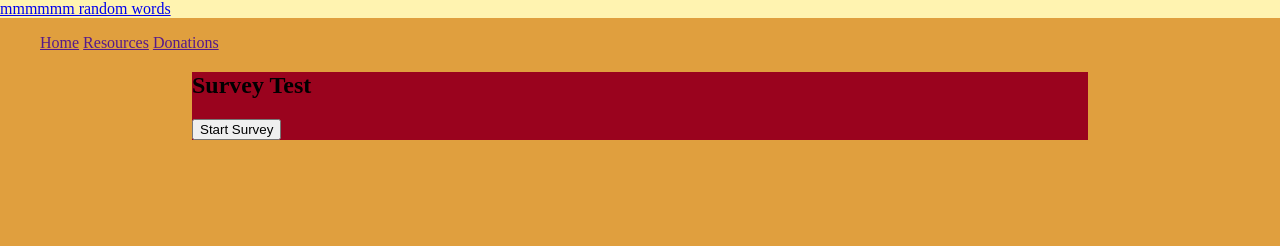
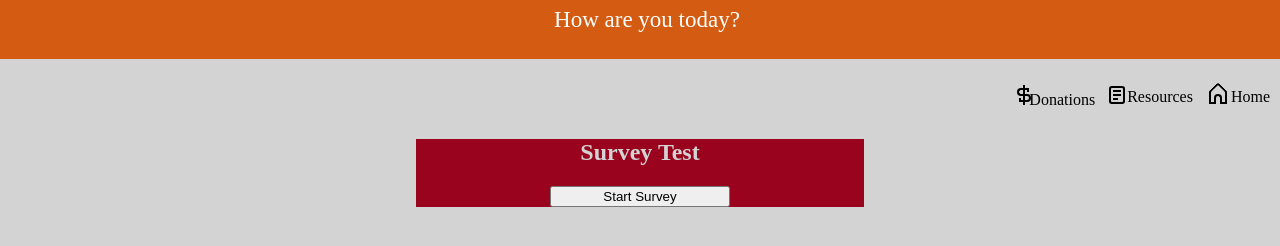
Before and after one commit to Nostalgiahh/SimpleSurvey, a plain HTML site: page index.htm in a window 1280 px wide. Drawn offline with Linux system fonts and the light colour scheme.

Commit message:
Fixed many things and worked on the UI a bit.

```diff
--- a/Survey.css
+++ b/Survey.css
@@ -1,20 +1,35 @@
 body {
-    background: #e09f3e;
+    background: lightgray;
     margin: 0;
 }
 
 .heading {
-    background: #fff3b0;
+    background: #d45b12;
+    width: 100%;
+    height: 45px;
+    text-align: center;
+    font-size: 23px;
+    padding: 7px;
+    color: white;
 }
 
+#Lnk1 {
+  text-decoration: none;
+  color: white;
+}
+
+#Lnk2 {
+  text-decoration: none;
+  color: black;
+}
+#Lnk2:hover {
+color: orange;}
 
 .box {
     background: #9a031e;
-    width: 70%;
+    width: 35%;
     height: 50%;
     margin: auto;
-
-
 }
 
 .assortment {
@@ -24,6 +39,18 @@ body {
     animation-name: fade;
 
 }
+
+.ico {
+  padding: 10px;
+  display: flex;
+  flex-direction: row-reverse;
+  align-items: center;
+  gap: 1em;
+
+}
+
+h2 {
+text-align: center;}
 
 .options1 {
     width: 90%;
@@ -42,3 +69,199 @@ body {
     width: 50px;
     display: none;
 }
+
+#title {
+ color: lightgray;
+}
+
+.aligning {
+  display: flex;
+  justify-content: center;
+
+}
+
+.start {
+  width: 40%;
+
+}
+
+.one, .two, .three {
+  width: 100%;
+  background: lightblue;
+
+}
+
+ .gg-home {
+ background:
+ linear-gradient(to left,
+ currentColor 5px,transparent 0)
+ no-repeat 0 bottom/4px 2px,
+ linear-gradient(to left,
+ currentColor 5px,transparent 0)
+ no-repeat right bottom/4px 2px;
+ box-sizing: border-box;
+ position: relative;
+ display: block;
+ transform: scale(var(--ggs,1));
+ width: 18px;
+ height: 14px;
+ border: 2px solid;
+ border-top: 0;
+ border-bottom: 0;
+ border-top-right-radius: 3px;
+ border-top-left-radius: 3px;
+ border-bottom-right-radius: 0;
+ border-bottom-left-radius: 0;
+ margin-bottom: -2px;
+   display: inline-block;
+ }
+
+ .gg-home::after,
+ .gg-home::before {
+ content: "";
+ display: block;
+ box-sizing: border-box;
+ position: absolute
+ }
+
+ .gg-home::before {
+ border-top: 2px solid;
+ border-left: 2px solid;
+ border-top-left-radius: 4px;
+ transform: rotate(45deg);
+ top: -5px;
+ border-radius: 3px;
+ width: 14px;
+ height: 14px;
+ left: 0
+ }
+
+ .gg-home::after {
+ width: 8px;
+ height: 10px;
+ border: 2px solid;
+ border-radius: 100px;
+ border-bottom-left-radius: 0;
+ border-bottom-right-radius: 0;
+ border-bottom: 0;
+ left: 3px;
+ bottom: 0
+ }
+
+ @keyframes gg-doc {
+ 0% { left: -16px }
+ 60%,to { left: 0 }
+}
+
+.gg-loadbar-doc {
+ display: block;
+ position: relative;
+ box-sizing: border-box;
+ transform: scale(var(--ggs,1));
+ border: 2px solid transparent;
+ box-shadow: 0 0 0 2px;
+ border-radius: 1px;
+ width: 12px;
+ height: 14px;
+ overflow: hidden;
+ list-style-position: outside;
+}
+
+.gg-loadbar-doc::after,
+.gg-loadbar-doc::before {
+ content: "";
+ display: block;
+ position: absolute;
+ box-sizing: border-box;
+ height: 2px;
+ background: currentColor;
+ animation: gg-doc 1s linear infinite alternate
+}
+
+.gg-loadbar-doc::before {
+ width: 14px;
+ box-shadow: -4px 4px 0
+}
+
+.gg-loadbar-doc::after {
+ width: 5px;
+ top: 8px
+}
+
+ .gg-dollar {
+ box-sizing: border-box;
+ position: relative;
+ display: block;
+ transform: scale(var(--ggs,1));
+ width: 2px;
+ height: 20px;
+ background: currentColor;
+   display: inline-block;
+}
+
+.gg-dollar::after,
+.gg-dollar::before {
+ content: "";
+ display: block;
+ box-sizing: border-box;
+ position: absolute;
+ width: 10px;
+ height: 8px;
+ border: 2px solid
+}
+
+.gg-dollar::before {
+ border-right: 0;
+ border-top-left-radius: 100px;
+ border-bottom-left-radius: 100px;
+ top: 3px;
+ left: -6px;
+ box-shadow: 4px -2px 0 -2px
+}
+ @keyframes gg-doc {
+ 0% { left: -16px }
+ 60%,to { left: 0 }
+}
+
+.gg-loadbar-doc {
+ display: block;
+ position: relative;
+ box-sizing: border-box;
+ transform: scale(var(--ggs,1));
+ border: 2px solid transparent;
+ box-shadow: 0 0 0 2px;
+ border-radius: 1px;
+ width: 12px;
+ height: 14px;
+ overflow: hidden;
+   display: inline-block;
+}
+
+.gg-loadbar-doc::after,
+.gg-loadbar-doc::before {
+ content: "";
+ display: block;
+ position: absolute;
+ box-sizing: border-box;
+ height: 2px;
+ background: currentColor;
+ animation: gg-doc 1s linear infinite alternate
+}
+
+.gg-loadbar-doc::before {
+ width: 14px;
+ box-shadow: -4px 4px 0
+}
+
+.gg-loadbar-doc::after {
+ width: 5px;
+ top: 8px
+}
+.gg-dollar::after {
+ border-left: 0;
+ border-top-right-radius: 100px;
+ border-bottom-right-radius: 100px;
+ bottom: 3px;
+ right: -6px;
+ box-shadow: -4px 2px 0 -2px
+}
--- a/Survey.js
+++ b/Survey.js
@@ -9,19 +9,10 @@ const Outcome2 = "here, have a hug";
 const Outcome3 = "ksy";
 
 
-
-
-//removes stuff
-
-function remove(el) {
-    var element = el;
-    element.remove();
-}
-
 //intro
 
     document.getElementById("begin").addEventListener("click", function () {
-        let pass = document.getElementById("opt 1");
+        let pass = document.getElementById("opt1");
         let fuckoff = document.getElementById("begin");
 
         fuckoff.style.display = "none";
@@ -33,7 +24,7 @@ function remove(el) {
 
         document.getElementById("10pt").addEventListener("click", function() {
 
-            let finish1 = document.getElementById("opt 1");
+            let finish1 = document.getElementById("opt1");
             finish1.style.display = "none";
 
 
@@ -46,7 +37,7 @@ function remove(el) {
 
         document.getElementById("20pt").addEventListener("click", function() {
 
-            let finish1 = document.getElementById("opt 1");
+            let finish1 = document.getElementById("opt1");
             finish1.style.display = "none";
 
 
@@ -59,7 +50,7 @@ function remove(el) {
 
         document.getElementById("30pt").addEventListener("click", function() {
 
-            let finish1 = document.getElementById("opt 1");
+            let finish1 = document.getElementById("opt1");
             finish1.style.display = "none";
 
 
@@ -132,9 +123,9 @@ function remove(el) {
             if (score <= 40) {
                 document.getElementById("result").innerHTML = Outcome1;
            }    else if (score <= 70) {
-                document.querySelector("result").innerHTML = Outcome2;
+                document.getElementById("result").innerHTML = Outcome2;
            }    else if (score >= 70) {
-              document.querySelector("result").innerHTML = Outcome3;
+              document.getElementById("result").innerHTML = Outcome3;
            };
 
         });
@@ -154,9 +145,9 @@ function remove(el) {
              if (score <= 40) {
                  document.getElementById("result").innerHTML = Outcome1;
             }    else if (score <= 70) {
-                 document.querySelector("result").innerHTML = Outcome2;
+                 document.getElementById("result").innerHTML = Outcome2;
             }    else if (score > 70) {
-               document.querySelector("result").innerHTML = Outcome3;
+               document.getElementById("result").innerHTML = Outcome3;
             };
 
          });
@@ -176,9 +167,9 @@ function remove(el) {
              if (score <= 40) {
                  document.getElementById("result").innerHTML = Outcome1;
             }    else if (score <= 70) {
-                 document.querySelector("result").innerHTML = Outcome2;
+                 document.getElementById("result").innerHTML = Outcome2;
             }    else if (score > 70) {
-               document.querySelector("result").innerHTML = Outcome3;
+               document.getElementById("result").innerHTML = Outcome3;
             };
 
          });
--- a/index.htm
+++ b/index.htm
@@ -1,4 +1,5 @@
 <!DOCTYPE html>
+
 <html>
   <head>
    <meta name="viewport" content="width=device-width, initial-scale=1.0">
@@ -9,22 +10,22 @@
 
 </head>
 
-<div class="heading"><a href ="https://www.rcmp-grc.gc.ca/en/sex-offender-management">mmmmmm random words</a></div>
+<div class="heading"><a href ="https://www.rcmp-grc.gc.ca/en/sex-offender-management" id="Lnk1">How are you today?</a></div>
 
 <div class="icons">
-   <ul>
-     <il><a href="">Home</a></il>
-     <il><a href="">Resources</a></il>
-     <il><a href="">Donations</a></il>
+ <ul class="ico">
+   <il><a href="" id="Lnk2"><div class="gg-home"></div> Home</a></il>
+   <il><a href="" id="Lnk2"><div class="gg-loadbar-doc"></div> Resources</a></il>
+   <il><a href="" id="Lnk2"><div class="gg-dollar"></div> Donations</a></il>
  </ul>
 
 </div>
 
 <div class="box">
-    <h2>Survey Test</h2>
+  <h2 id="title">Survey Test</h2>
 
-
-<button class="start" id="begin"> Start Survey</button>
+<div class="aligning">
+<button class="start" id="begin"> Start Survey</button></div>
 
  <div class="assortment">
 
```
Lines whose indentation alone changed are shown as unchanged.
